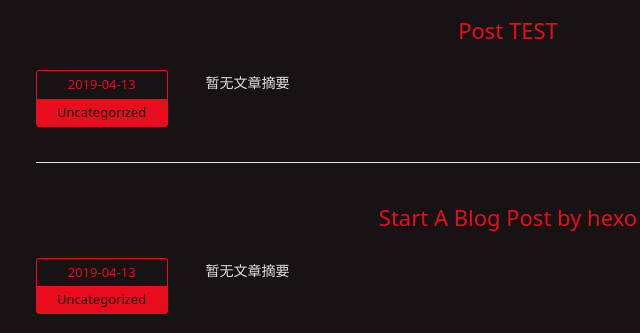
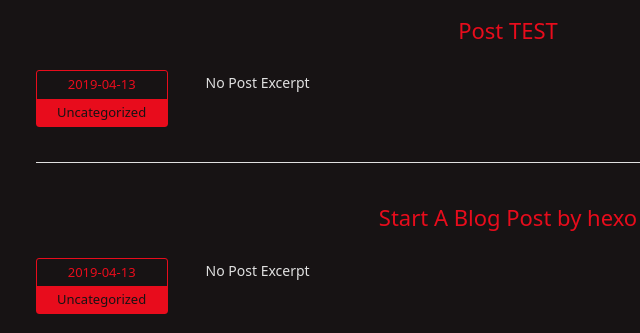
Before and after one commit to iXeor/ixeor.github.io, a plain HTML site: page index.html in a window 1280 px wide. Shown: the part 338-671 px from the top of the page, 132-772 px from the left. Drawn offline with Linux system fonts and the light colour scheme.

Commit message:
Site updated: 2019-04-14 12:51:52

```diff
--- a/index.html
+++ b/index.html
@@ -140,7 +140,7 @@
       </div>
     </div>
     <!-- Post Excerpt -->
-    <div class="excerpt typo">暂无文章摘要</div>
+    <div class="excerpt typo">No Post Excerpt</div>
     <!-- Post Tags -->
     <div class="tags">
 
@@ -170,7 +170,7 @@
       </div>
     </div>
     <!-- Post Excerpt -->
-    <div class="excerpt typo">暂无文章摘要</div>
+    <div class="excerpt typo">No Post Excerpt</div>
     <!-- Post Tags -->
     <div class="tags">
 
```
Also changed, not shown: 2019/04/13/Post-TEST/index.html (+1 -1 lines), 2019/04/13/hello-world/index.html (+1 -1 lines).
